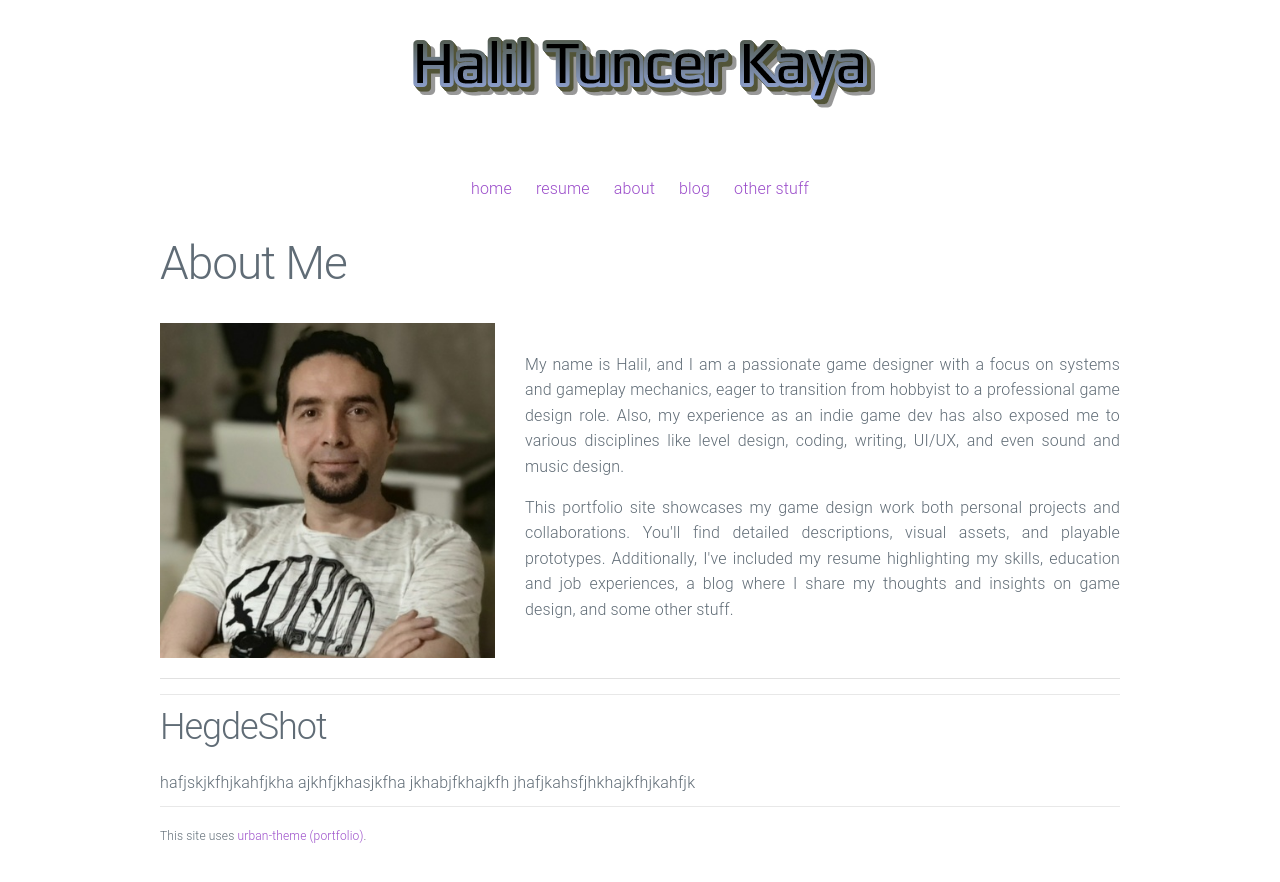
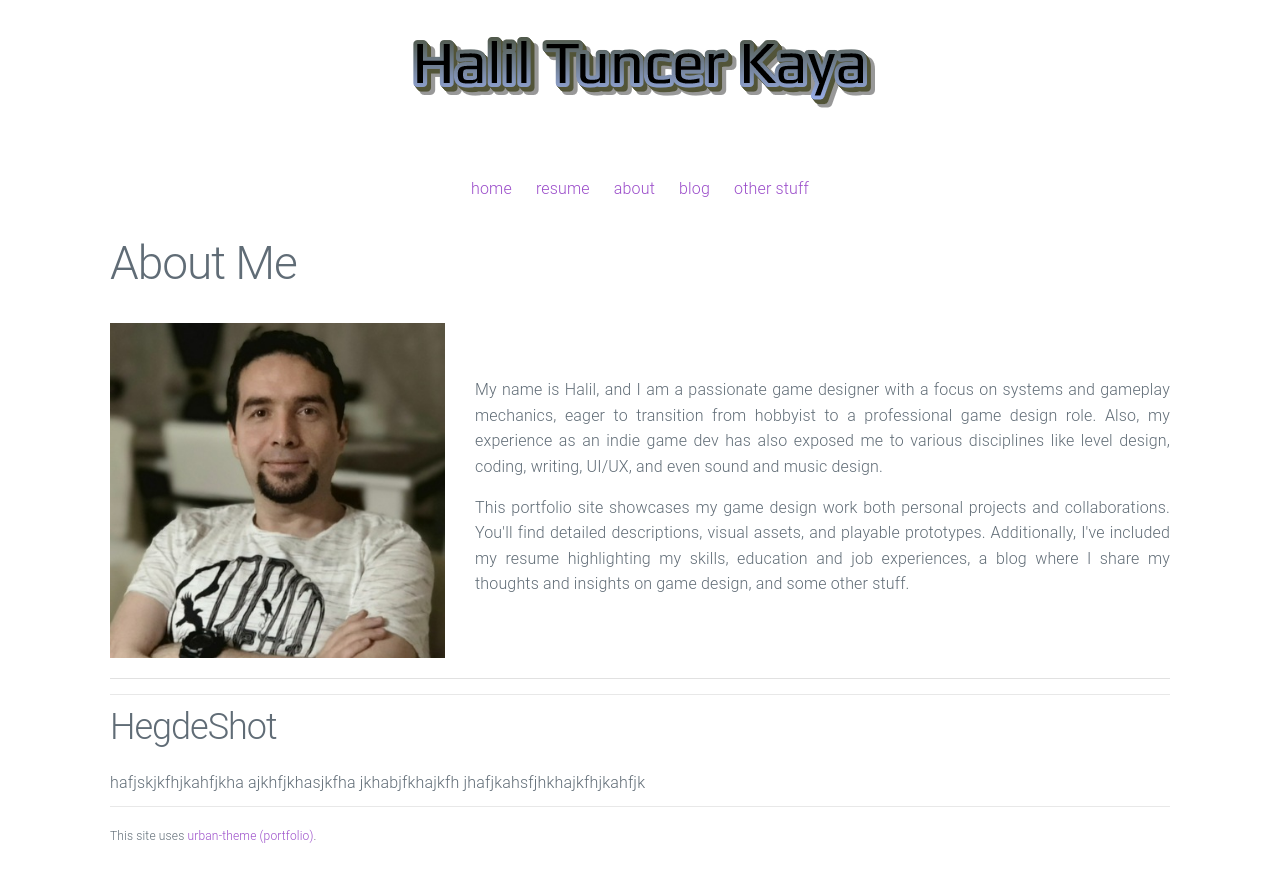
Before and after one commit to htramu/htk.github.io, a Jekyll site: the page built from about.md, in a window 1280 px wide. Shown: the top 882 px of the page. Built offline with Jekyll 4.4.1, drawn with Linux system fonts in a browser that asks for light colours.

Commit message:
Update _layout.scss

```diff
--- a/_sass/_layout.scss
+++ b/_sass/_layout.scss
@@ -3,7 +3,7 @@
  */
  .wrapper .container {
    // max-width: 80rem;
-	 max-width: 100rem;
+	 max-width: 110rem;
 }
 
 .site-header {
```
